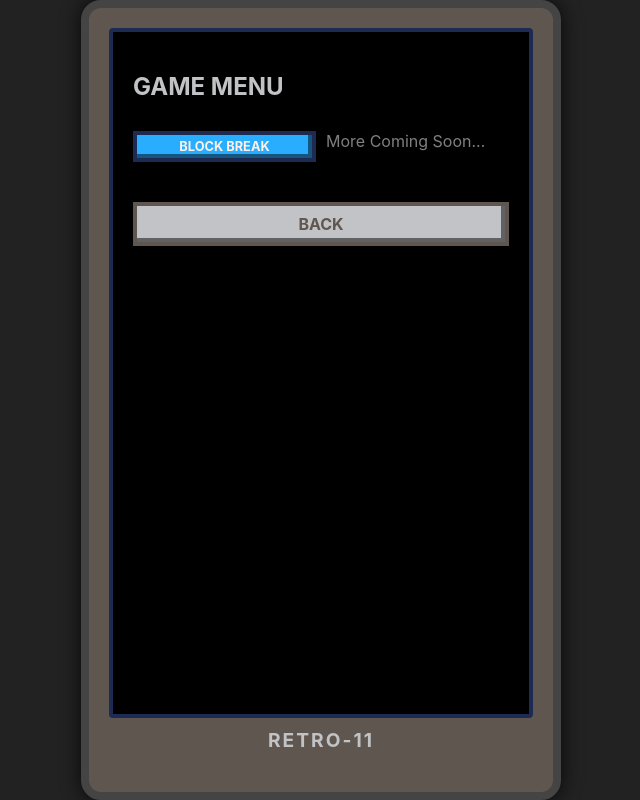
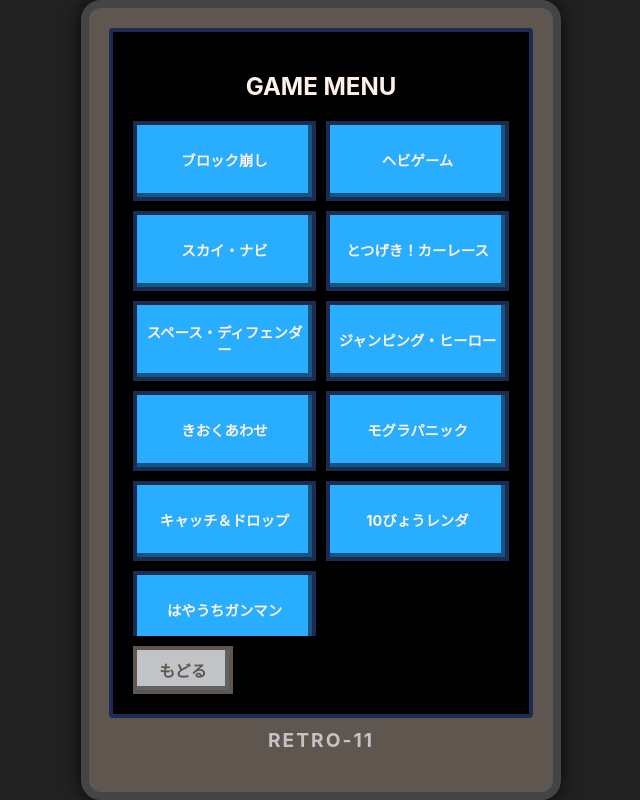
Before and after one commit to 1p-MAKER/retro-game-collection, a React (Vite) app: page /menu in a window 1280 px wide. Shown: the whole page, without its empty margins (319-959 px from the left). Built offline with nearby package versions, Linux system fonts and the light colour scheme.

Commit message:
Phase 4: Localization & Parental Controls

```diff
--- /dev/null
+++ b/src/locales/translations.ts
@@ -0,0 +1,106 @@
+export const translations = {
+    ja: {
+        titles: {
+            breakout: "ブロック崩し",
+            snake: "ヘビゲーム",
+            sky_navigator: "スカイ・ナビ",
+            lane_race: "とつげき！カーレース",
+            space_defender: "スペース・ディフェンダー",
+            endless_jumper: "ジャンピング・ヒーロー",
+            memory_match: "きおくあわせ",
+            whac_a_mole: "モグラパニック",
+            catch_drop: "キャッチ＆ドロップ",
+            mash: "10びょうレンダ",
+            quick_reflex: "はやうちガンマン",
+        },
+        ui: {
+            start: "スタート",
+            settings: "せってい",
+            back: "もどる",
+            language: "げんご",
+            sound: "おと",
+            bgm: "BGM",
+            timer: "プレイじかん",
+            unlimited: "むせいげん",
+            reset: "データさくじょ",
+            reset_confirm: "ほんとうに けしますか？",
+            score: "スコア",
+            level: "レベル",
+            gameover: "ゲームオーバー",
+            cleared: "クリア！",
+            retry: "もういちど",
+            exit: "やめる",
+            math_gate_title: "おとなのひとに といてもらってね",
+        }
+    },
+    'ja-kana': {
+        titles: {
+            breakout: "ぶろっくくずし",
+            snake: "へびげーむ",
+            sky_navigator: "すかい・なび",
+            lane_race: "とつげき！かーれーす",
+            space_defender: "すぺーす・でぃふぇんだー",
+            endless_jumper: "じゃんぴんぐ・ひーろー",
+            memory_match: "きおくあわせ",
+            whac_a_mole: "もぐらぱにっく",
+            catch_drop: "きゃっち＆どろっぷ",
+            mash: "10びょうれんだ",
+            quick_reflex: "はやうちがんまん",
+        },
+        ui: {
+            start: "すたーと",
+            settings: "せってい",
+            back: "もどる",
+            language: "げんご",
+            sound: "おと",
+            bgm: "BGM",
+            timer: "ぷれいじかん",
+            unlimited: "むせいげん",
+            reset: "でーたさくじょ",
+            reset_confirm: "ほんとうに けしますか？",
+            score: "すこあ",
+            level: "れべる",
+            gameover: "げーむおーばー",
+            cleared: "くりあ！",
+            retry: "もういちど",
+            exit: "やめる",
+            math_gate_title: "おとなのひとに といてもらってね",
+        }
+    },
+    en: {
+        titles: {
+            breakout: "BLOCK BREAK",
+            snake: "SNAKE",
+            sky_navigator: "SKY NAVIGATOR",
+            lane_race: "LANE RACE",
+            space_defender: "SPACE DEFENDER",
+            endless_jumper: "ENDLESS JUMPER",
+            memory_match: "MEMORY MATCH",
+            whac_a_mole: "WHAC-A-MOLE",
+            catch_drop: "CATCH & DROP",
+            mash: "10 SEC MASH",
+            quick_reflex: "QUICK REFLEX",
+        },
+        ui: {
+            start: "START",
+            settings: "SETTINGS",
+            back: "BACK",
+            language: "LANGUAGE",
+            sound: "SOUND",
+            bgm: "BGM",
+            timer: "TIME LIMIT",
+            unlimited: "UNLIMITED",
+            reset: "RESET DATA",
+            reset_confirm: "ARE YOU SURE?",
+            score: "SCORE",
+            level: "LEVEL",
+            gameover: "GAME OVER",
+            cleared: "CLEARED!",
+            retry: "RETRY",
+            exit: "EXIT",
+            math_gate_title: "ASK PARAMTS TO SOLVE",
+        }
+    }
+};
+
+export type TranslationKey = keyof typeof translations.en.titles | keyof typeof translations.en.ui;
--- a/src/pages/MenuScreen.tsx
+++ b/src/pages/MenuScreen.tsx
@@ -1,22 +1,55 @@
 import React from 'react';
 import { useNavigate } from 'react-router-dom';
 import { RetroButton } from '../components/ui/RetroButton';
+import { translations } from '../locales/translations';
+import { useGameStore } from '../store/useGameStore';
+
+const GAMES = [
+    { id: 'breakout', key: 'breakout' },
+    { id: 'snake', key: 'snake' },
+    { id: 'sky_navigator', key: 'sky_navigator' },
+    { id: 'lane_race', key: 'lane_race' },
+    { id: 'space_defender', key: 'space_defender' },
+    { id: 'endless_jumper', key: 'endless_jumper' },
+    { id: 'memory_match', key: 'memory_match' },
+    { id: 'whac_a_mole', key: 'whac_a_mole' },
+    { id: 'catch_drop', key: 'catch_drop' },
+    { id: 'mash', key: 'mash' },
+    { id: 'quick_reflex', key: 'quick_reflex' },
+] as const;
 
 export const MenuScreen: React.FC = () => {
     const navigate = useNavigate();
+    const { language } = useGameStore();
+    const t = translations[language];
 
     return (
-        <div style={{ padding: '20px', display: 'flex', flexDirection: 'column', gap: '10px' }}>
-            <h2>GAME MENU</h2>
-            {/* Wraps list of games roughly */}
-            <div style={{ display: 'grid', gridTemplateColumns: '1fr 1fr', gap: '10px' }}>
-                <RetroButton onClick={() => navigate('/game/breakout')} size="sm">
-                    BLOCK BREAK
-                </RetroButton>
-                <div style={{ color: 'gray' }}>More Coming Soon...</div>
+        <div style={{ padding: '20px', display: 'flex', flexDirection: 'column', height: '100%', boxSizing: 'border-box' }}>
+            <h2 style={{ textAlign: 'center', marginBottom: '20px', color: '#FFF1E8' }}>GAME MENU</h2>
+
+            <div style={{
+                display: 'grid',
+                gridTemplateColumns: '1fr 1fr',
+                gap: '10px',
+                overflowY: 'auto',
+                paddingBottom: '20px',
+                flex: 1
+            }}>
+                {GAMES.map(game => (
+                    <RetroButton
+                        key={game.id}
+                        onClick={() => navigate(`/game/${game.id}`)}
+                        size="sm"
+                        style={{ minHeight: '80px', fontSize: '0.9rem', lineHeight: '1.2' }}
+                    >
+                        {t.titles[game.key as keyof typeof t.titles]}
+                    </RetroButton>
+                ))}
             </div>
-            <br />
-            <RetroButton variant="secondary" onClick={() => navigate('/')}>BACK</RetroButton>
+
+            <div style={{ flexShrink: 0, marginTop: '10px' }}>
+                <RetroButton variant="secondary" onClick={() => navigate('/')}>{t.ui.back}</RetroButton>
+            </div>
         </div>
     );
 }
--- a/src/pages/SettingsScreen.tsx
+++ b/src/pages/SettingsScreen.tsx
@@ -2,30 +2,72 @@ import React from 'react';
 import { useNavigate } from 'react-router-dom';
 import { RetroButton } from '../components/ui/RetroButton';
 import { useGameStore } from '../store/useGameStore';
+import { translations } from '../locales/translations';
 
 export const SettingsScreen: React.FC = () => {
     const navigate = useNavigate();
-    const { language, setLanguage, soundEnabled, toggleSound } = useGameStore();
+    const {
+        language, setLanguage,
+        soundEnabled, toggleSound,
+        bgmEnabled, toggleBgm,
+        playTimeLimitMin, setPlayTimeLimit,
+        resetAllData
+    } = useGameStore();
+
+    const t = translations[language];
+
+    const cycleTimer = () => {
+        // 0 -> 15 -> 30 -> 60 -> 0
+        if (playTimeLimitMin === 0) setPlayTimeLimit(15);
+        else if (playTimeLimitMin === 15) setPlayTimeLimit(30);
+        else if (playTimeLimitMin === 30) setPlayTimeLimit(60);
+        else setPlayTimeLimit(0);
+    };
+
+    const handleReset = () => {
+        if (window.confirm(t.ui.reset_confirm)) {
+            resetAllData();
+        }
+    };
 
     return (
-        <div style={{ padding: '20px' }}>
-            <h2>SETTINGS</h2>
+        <div style={{ padding: '20px', height: '100%', boxSizing: 'border-box', overflowY: 'auto' }}>
+            <h2 style={{ marginBottom: '20px', color: '#FFF1E8' }}>{t.ui.settings}</h2>
 
             <div style={{ marginBottom: '20px' }}>
-                <p>LANGUAGE: {language}</p>
+                <p style={{ marginBottom: 5 }}>{t.ui.language}</p>
                 <div style={{ display: 'flex', gap: '5px' }}>
-                    <RetroButton size="sm" onClick={() => setLanguage('ja')}>日本語</RetroButton>
-                    <RetroButton size="sm" onClick={() => setLanguage('ja-kana')}>かな</RetroButton>
-                    <RetroButton size="sm" onClick={() => setLanguage('en')}>EN</RetroButton>
+                    <RetroButton size="sm" onClick={() => setLanguage('ja')} variant={language === 'ja' ? 'primary' : 'secondary'}>日本語</RetroButton>
+                    <RetroButton size="sm" onClick={() => setLanguage('ja-kana')} variant={language === 'ja-kana' ? 'primary' : 'secondary'}>かな</RetroButton>
+                    <RetroButton size="sm" onClick={() => setLanguage('en')} variant={language === 'en' ? 'primary' : 'secondary'}>EN</RetroButton>
                 </div>
             </div>
 
             <div style={{ marginBottom: '20px' }}>
-                <p>SOUND: {soundEnabled ? 'ON' : 'OFF'}</p>
-                <RetroButton size="sm" onClick={toggleSound}>TOGGLE</RetroButton>
+                <div style={{ display: 'flex', alignItems: 'center', justifyContent: 'space-between', marginBottom: 5 }}>
+                    <p>{t.ui.sound}: {soundEnabled ? 'ON' : 'OFF'}</p>
+                    <RetroButton size="sm" onClick={toggleSound}>Toggle</RetroButton>
+                </div>
+                <div style={{ display: 'flex', alignItems: 'center', justifyContent: 'space-between' }}>
+                    <p>{t.ui.bgm}: {bgmEnabled ? 'ON' : 'OFF'}</p>
+                    <RetroButton size="sm" onClick={toggleBgm}>Toggle</RetroButton>
+                </div>
             </div>
 
-            <RetroButton variant="secondary" onClick={() => navigate('/')}>BACK</RetroButton>
+            <div style={{ marginBottom: '20px' }}>
+                <p style={{ marginBottom: 5 }}>{t.ui.timer}</p>
+                <RetroButton size="sm" onClick={cycleTimer}>
+                    {playTimeLimitMin === 0 ? t.ui.unlimited : `${playTimeLimitMin} min`}
+                </RetroButton>
+            </div>
+
+            <div style={{ marginBottom: '20px', borderTop: '2px dashed #FFF1E8', paddingTop: 10 }}>
+                <RetroButton size="sm" onClick={handleReset} style={{ backgroundColor: '#FF004D' }}>
+                    {t.ui.reset}
+                </RetroButton>
+            </div>
+
+            <RetroButton variant="secondary" onClick={() => navigate('/')}>{t.ui.back}</RetroButton>
         </div>
     );
 }
--- a/src/pages/TitleScreen.tsx
+++ b/src/pages/TitleScreen.tsx
@@ -3,10 +3,13 @@ import { useNavigate } from 'react-router-dom';
 import { RetroButton } from '../components/ui/RetroButton';
 import { useGameStore } from '../store/useGameStore';
 
+import { translations } from '../locales/translations';
+
 export const TitleScreen: React.FC = () => {
     const navigate = useNavigate();
     const { language } = useGameStore();
 
+    const t = translations[language];
     const titleText = language === 'ja' || language === 'ja-kana'
         ? "まるごと！\nなつかしミニゲーム11"
         : "RETRO GAME\nCOLLECTION 11";
@@ -31,11 +34,11 @@ export const TitleScreen: React.FC = () => {
             </h1>
 
             <RetroButton size="lg" onClick={() => navigate('/menu')}>
-                START
+                {t.ui.start}
             </RetroButton>
 
             <RetroButton variant="secondary" onClick={() => navigate('/settings')}>
-                SETTINGS
+                {t.ui.settings}
             </RetroButton>
         </div>
     );
```
Also changed, not shown: src/components/layout/RetroFrame.tsx (+55 -1 lines).
